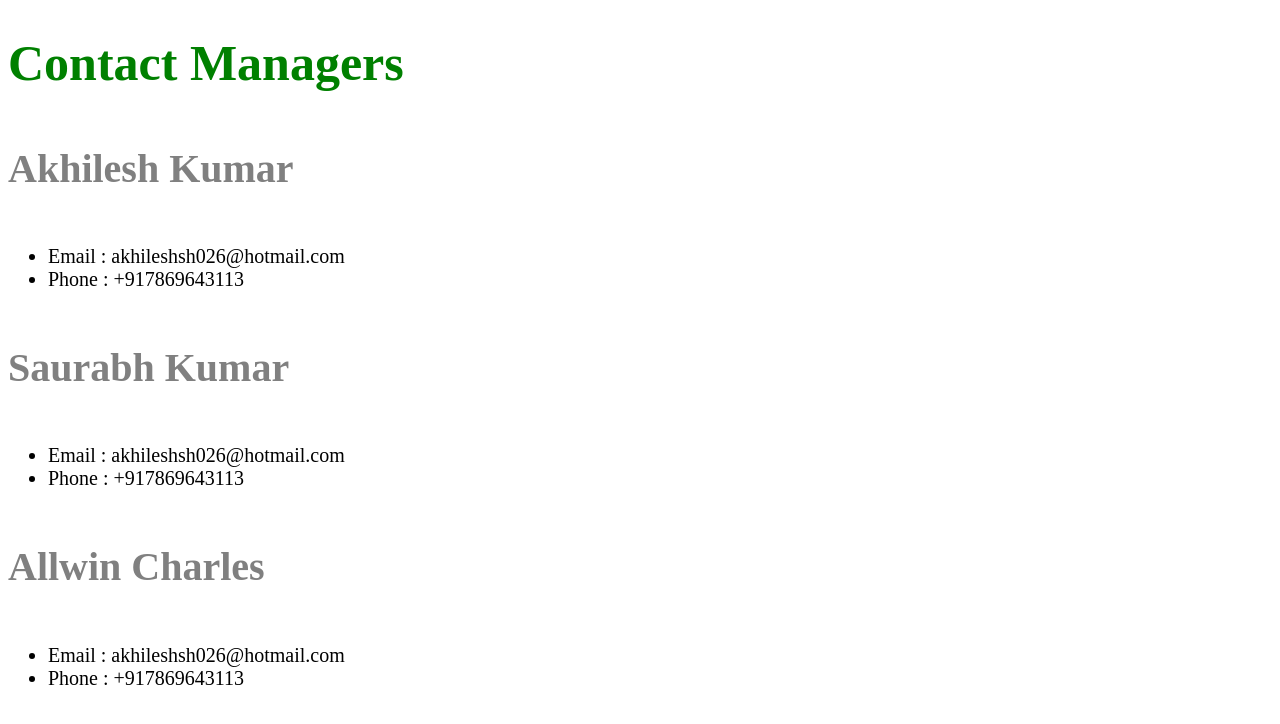
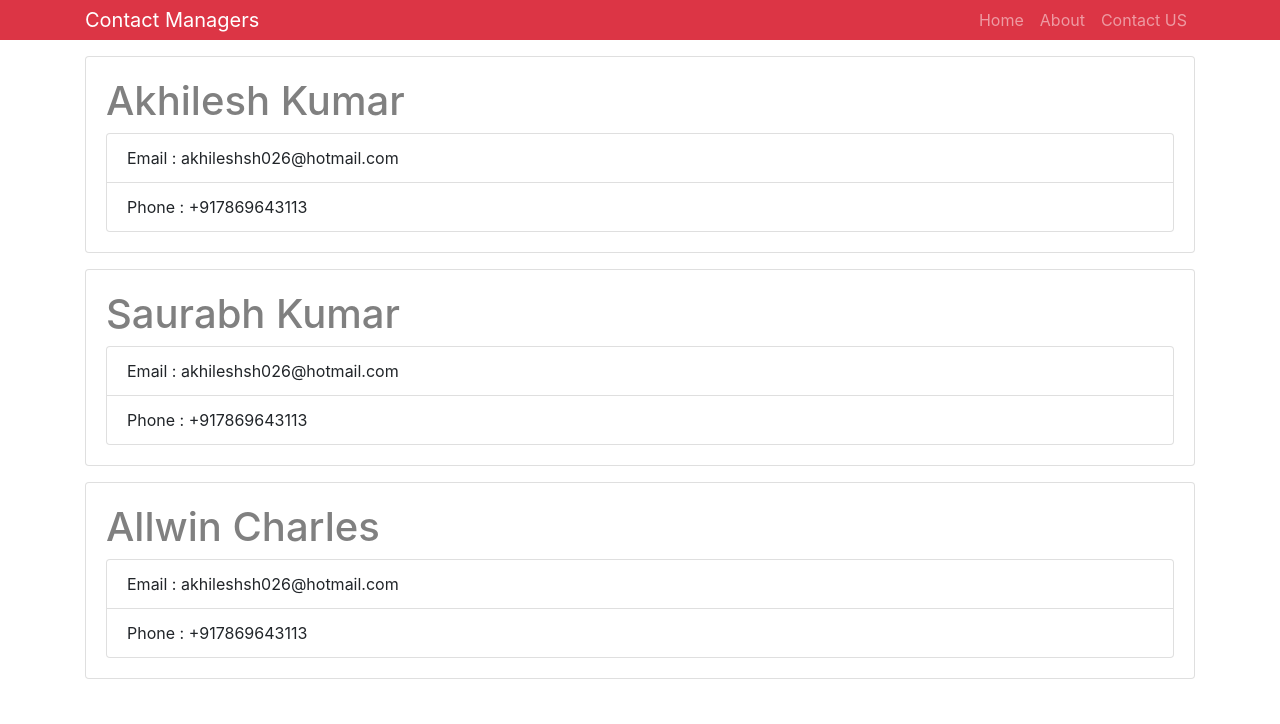
Before and after one commit to akhileshsh026/ReactFrontToEnd, a React (Create React App) app: page / in a window 1280 px wide. Shown: the top 724 px of the page. Built offline with nearby package versions, Linux system fonts and the light colour scheme.

Commit message:
added the bootstrap in the react app

```diff
--- a/package.json
+++ b/package.json
@@ -3,6 +3,7 @@
   "version": "0.1.0",
   "private": true,
   "dependencies": {
+    "bootstrap": "^4.3.1",
     "react": "^16.8.6",
     "react-dom": "^16.8.6",
     "react-scripts": "3.0.1"
--- a/src/App.js
+++ b/src/App.js
@@ -2,10 +2,13 @@
 import Contact from "./components/Contact";
 import Header from "./components/Header";
 
+import "bootstrap/dist/css/bootstrap.min.css";
+import "./App.css";
 function App() {
   return (
     <div className="App">
       <Header branding="Contact Managers" />
+      <div className="container">
         <Contact
           name="Akhilesh Kumar"
           email="akhileshsh026@hotmail.com"
@@ -22,6 +25,7 @@
           phone="+917869643113"
         />
       </div>
+    </div>
   );
 }
 
--- a/src/components/Contact.js
+++ b/src/components/Contact.js
@@ -1,16 +1,15 @@
 import React, { Component } from "react";
 import PropTypes from "prop-types";
-import "./styling/contactStyle.css";
 
 class Contact extends Component {
   render() {
     const { name, email, phone } = this.props;
     return (
-      <div>
+      <div className="card card-body mb-3">
         <h4 style={headingStyle}>{name}</h4>
-        <ul>
-          <li style={contentStyle}>Email : {email}</li>
-          <li style={contentStyle}>Phone : {phone}</li>
+        <ul className="list-group">
+          <li className="list-group-item">Email : {email}</li>
+          <li className="list-group-item">Phone : {phone}</li>
         </ul>
       </div>
     );
--- a/src/components/Header.js
+++ b/src/components/Header.js
@@ -4,9 +4,32 @@
 function Header(props) {
   const { branding } = props;
   return (
-    <div>
-      <h1 style={headingStyle}>{branding}</h1>
-    </div>
+    <nav className="navbar navbar-expand-sm navbar-dark bg-danger mb-3 py-0">
+      <div className="container">
+        <a href="/" className="navbar-brand">
+          {branding}
+        </a>
+        <div>
+          <ul className="navbar-nav mr-auto">
+            <li className="nav-item">
+              <a href="/" className="nav-link">
+                Home
+              </a>
+            </li>
+            <li className="nav-item">
+              <a href="/" className="nav-link">
+                About
+              </a>
+            </li>
+            <li className="nav-item">
+              <a href="/" className="nav-link">
+                Contact US
+              </a>
+            </li>
+          </ul>
+        </div>
+      </div>
+    </nav>
   );
 }
 
```
Also changed, not shown: src/App.css (added), src/components/styling/contactStyle.css (deleted), 1 other file (tests, documents, lock files or other folders). Lines whose indentation alone changed are shown as unchanged.
